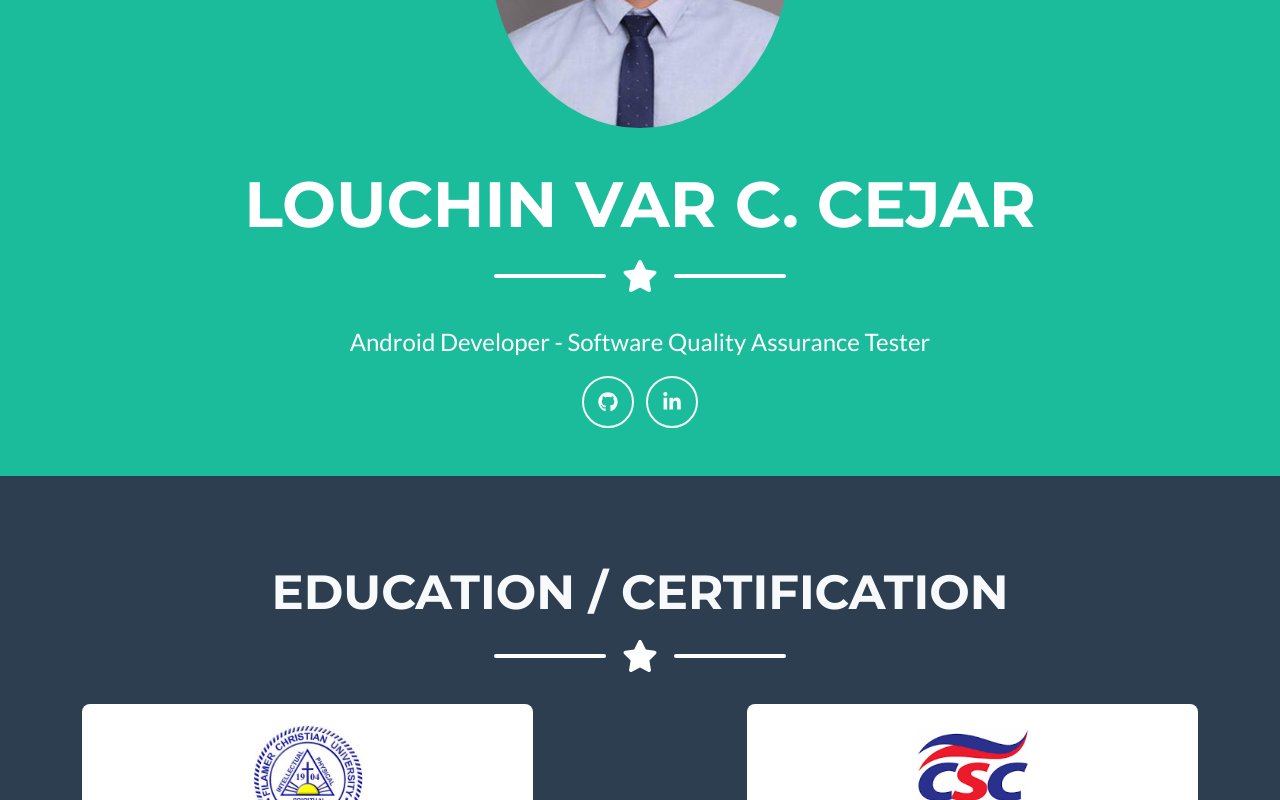
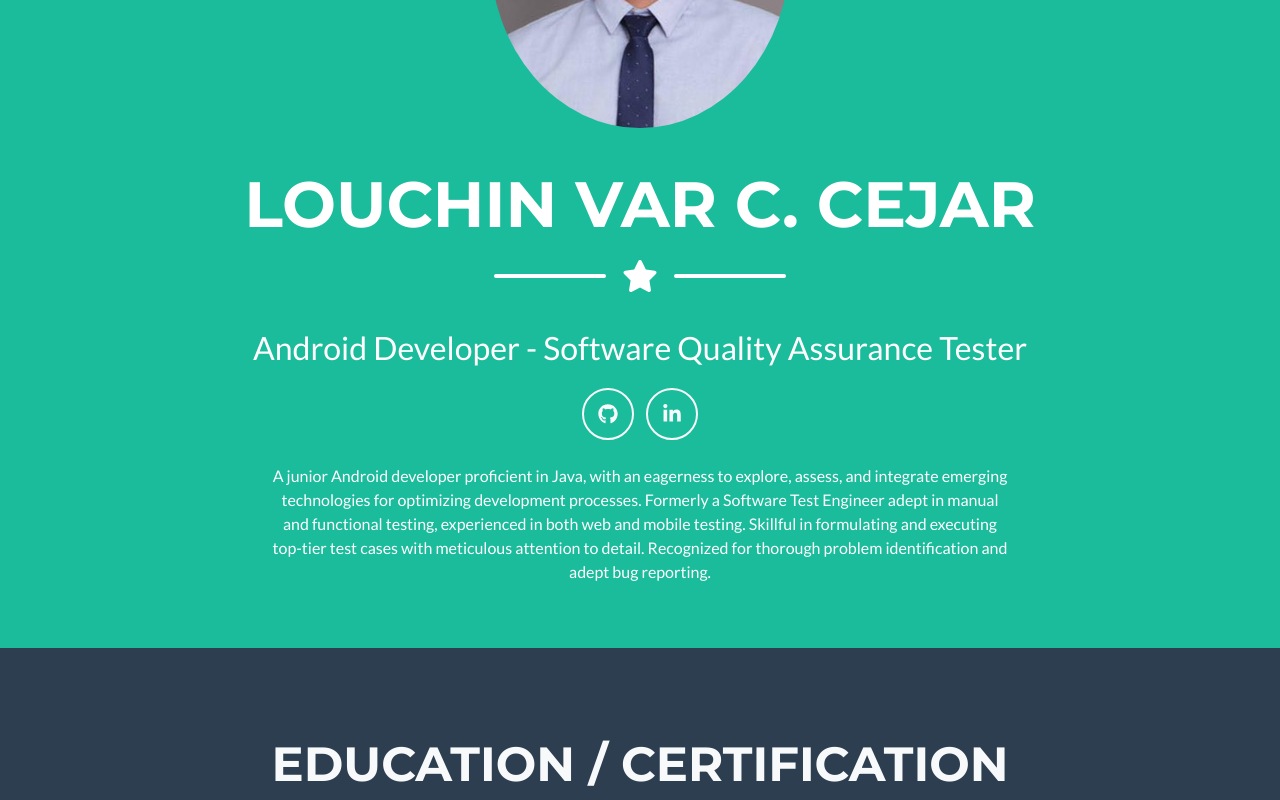
Before and after one commit to louchiiin/louchiiin.github.io, a plain HTML site: page index.html in a window 1280 px wide. Shown: the part 422-1222 px from the top of the page. Drawn offline with nearby package versions, Linux system fonts and the light colour scheme.

Commit message:
added summary

```diff
--- a/index.html
+++ b/index.html
@@ -49,10 +49,15 @@
                     <div class="divider-custom-line"></div>
                 </div>
                 <!-- Masthead Subheading-->
-                <p class="masthead-subheading font-weight-light mb-0">Android Developer - Software Quality Assurance Tester</p>
+                <p class="masthead-subheading font-weight-bold fs-2 mb-0">Android Developer - Software Quality Assurance Tester</p>
                 <div class="col-md-4 mt-3">
                     <a class="btn btn-outline-light btn-social mx-1" href="https://www.github.com/louchiiin" target="_blank"><i class="fab fa-fw fa-github"></i></a>
                     <a class="btn btn-outline-light btn-social mx-1" href="https://www.linkedin.com/in/louchincejar/" target="_blank"><i class="fab fa-fw fa-linkedin-in"></i></a>
+                </div>
+                <div class="col-md-8 mt-4">
+                    <p class="fs-8">
+                        A junior Android developer proficient in Java, with an eagerness to explore, assess, and integrate emerging technologies for optimizing development processes. Formerly a Software Test Engineer adept in manual and functional testing, experienced in both web and mobile testing. Skillful in formulating and executing top-tier test cases with meticulous attention to detail. Recognized for thorough problem identification and adept bug reporting.
+                    </p>
                 </div>
             </div>
         </header>
```
